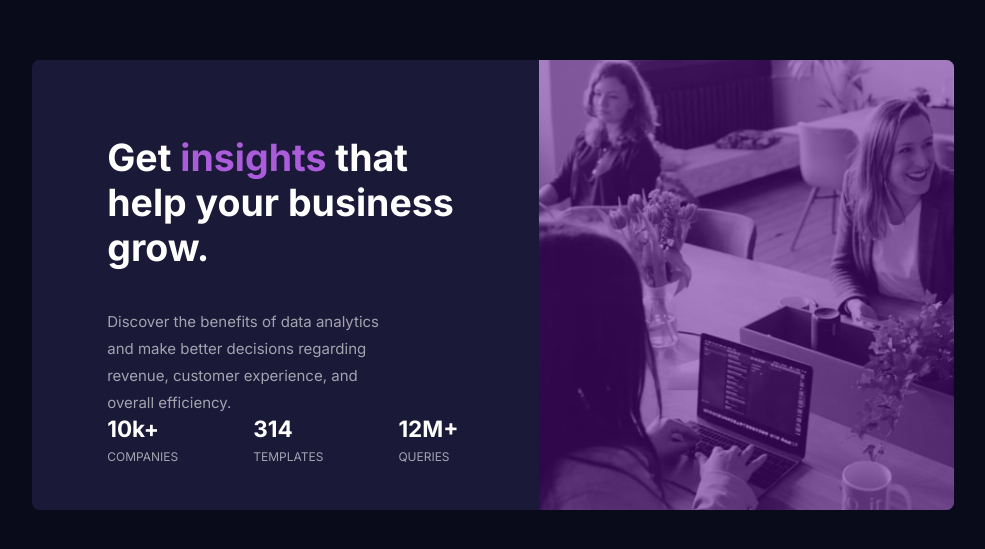
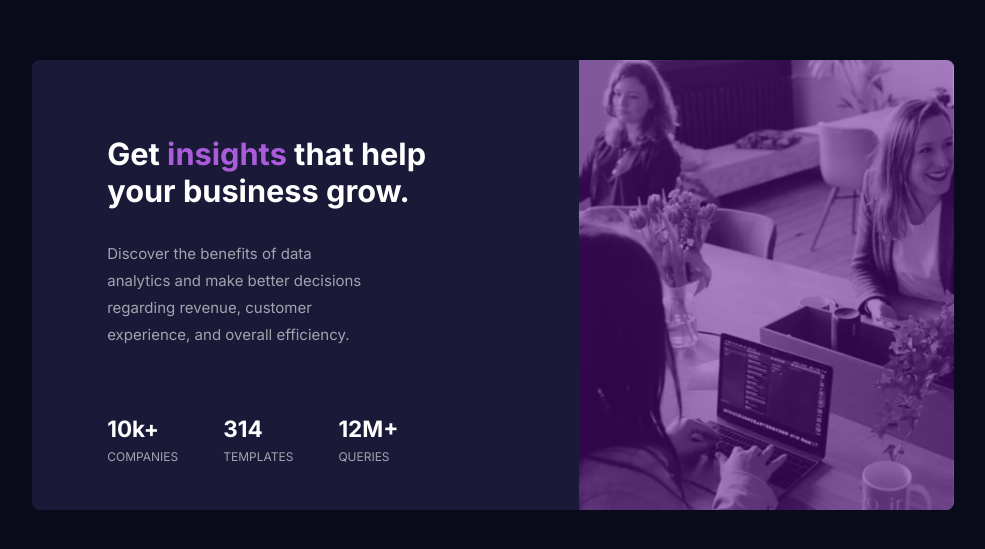
Before and after one commit to john-k-phillips/fm-stats-preview-card, a website: page index.html in a window 1536 px wide. Shown: the part 115-664 px from the top of the page, without its empty margins (275-1260 px from the left). Drawn offline with Linux system fonts and the light colour scheme.

Commit message:
Better text responsiveness across all devices.

```diff
--- a/style.scss
+++ b/style.scss
@@ -36,6 +36,7 @@ body {
     color: $clr-pruple-400;
 }
 
+
 @media screen and (min-width: 768px) {
     body {
         height: 100vh;
@@ -44,7 +45,13 @@ body {
 
     .container {
         flex-direction: row;
-        width: 60%;
+        width: 90%;
         height: 450px;
     }
 }
+
+@media screen and (min-width: 1024px) {
+    .container {
+        width: 60%;
+    }
+}
--- a/styles/_content.scss
+++ b/styles/_content.scss
@@ -32,11 +32,19 @@
             padding: 0;
             padding-bottom: 1em;
 
-            font-size: 2.5em;
+            font-size: clamp(1em, 2vw, 2.5em)
         }
         p {
-            width: 80%;
+            width: 100%;
             line-height: 1.8em;
         }
     }
 }
+
+@media screen and (min-width: 1440px) {
+    .content {
+        p {
+            width: 80%;
+        }
+    }
+}
--- a/styles/_stats.scss
+++ b/styles/_stats.scss
@@ -22,6 +22,14 @@
         flex-direction: row;
         position: absolute;
         bottom: 1em;
+        gap: 3em;
+    }
+}
+
+
+@media screen and (min-width: 1024px) {
+    .container {
+        width: 60%;
         gap: 5em;
     }
 }
```
Also changed, not shown: style.css, 1 other file.
